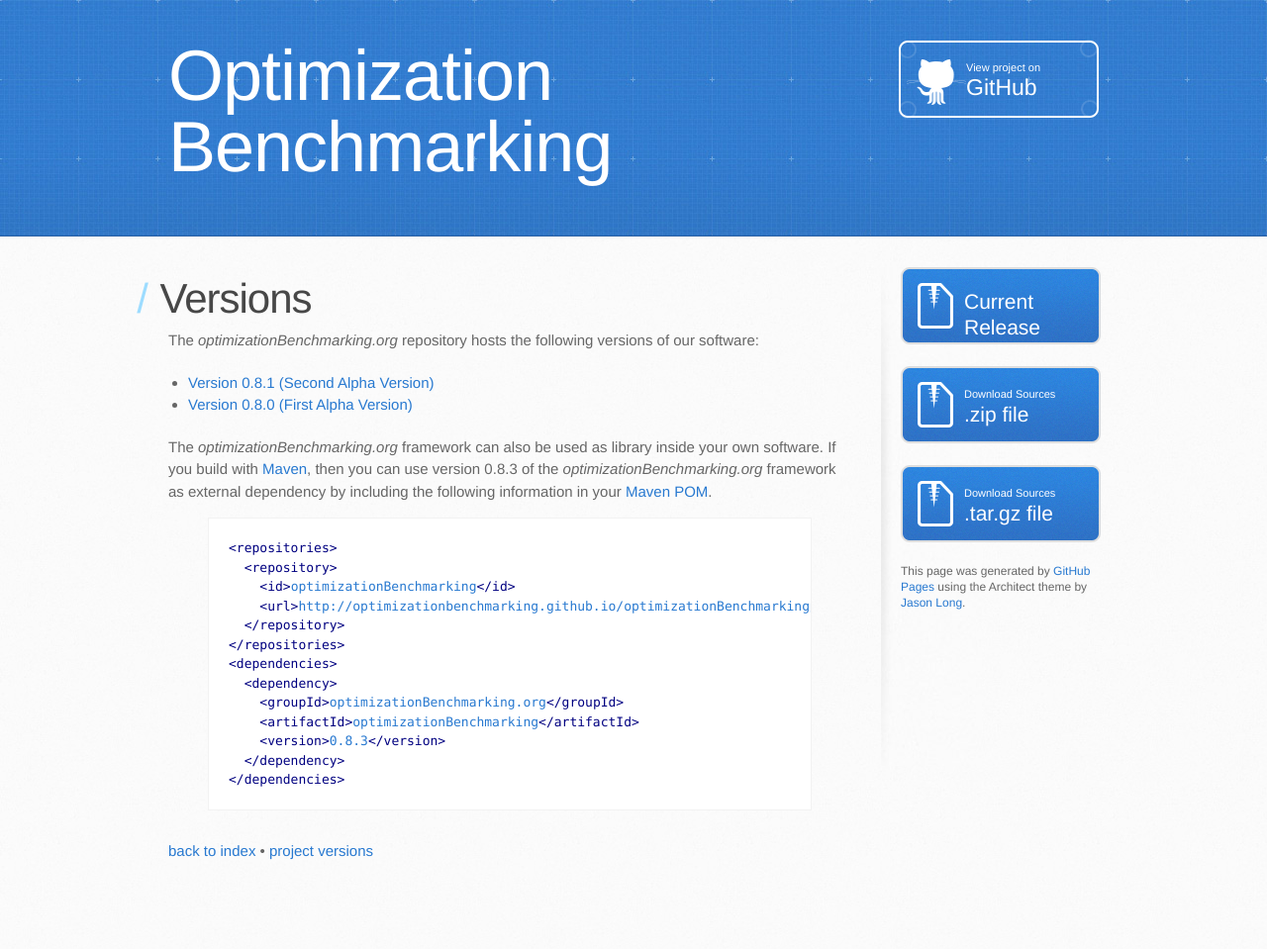
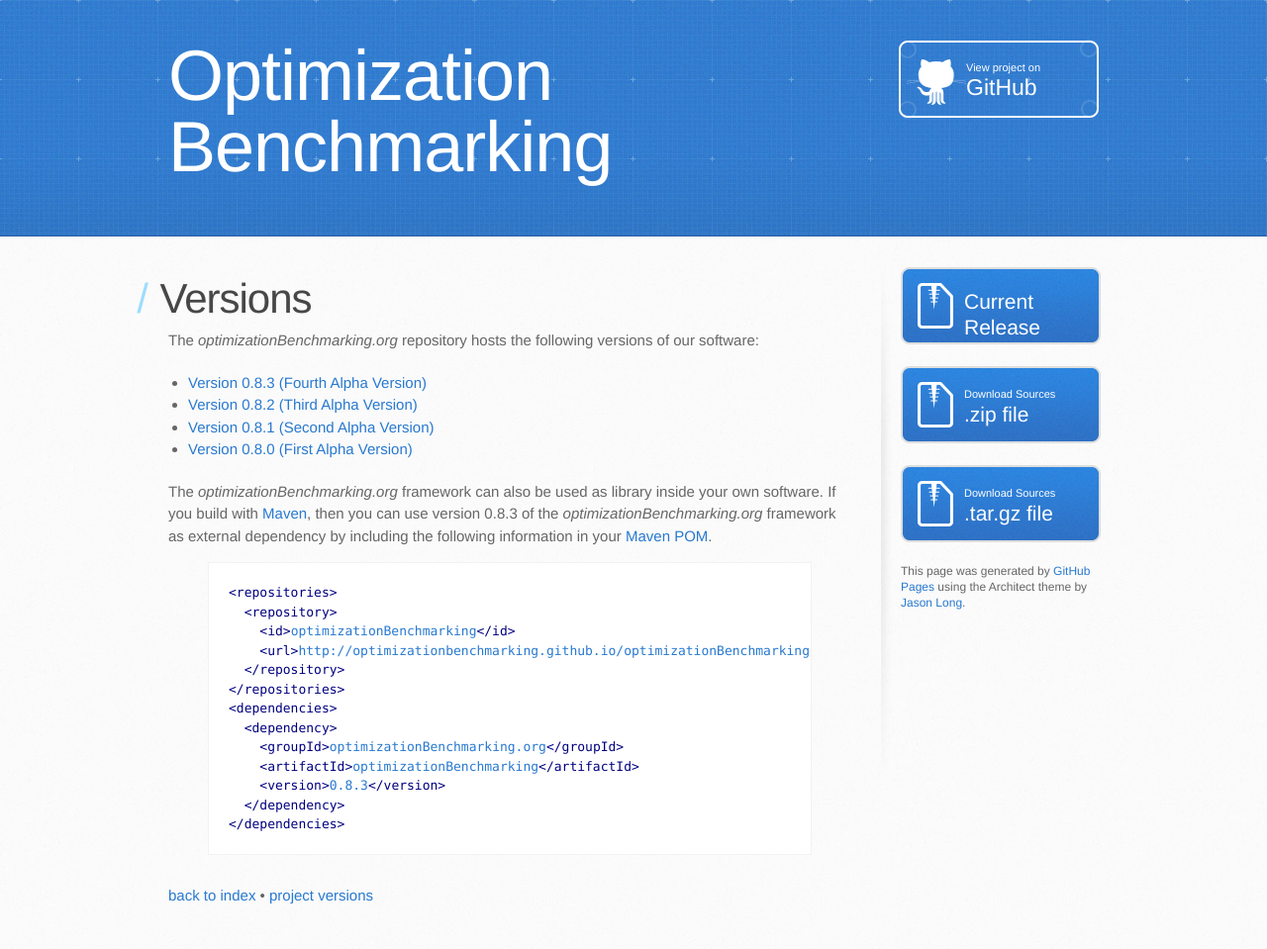
Before and after one commit to optimizationBenchmarking/optimizationBenchmarking, a Jekyll site: the page built from repo/index.md, in a window 1280 px wide. Shown: the whole page at 99% size. Built offline with Jekyll 4.4.1, drawn with Linux system fonts in a browser that asks for light colours; Markdown is read by kramdown in place of the engine named in the settings; before the commit the page ends 914 px from its top, so only the background shows below that.

Commit message:
Added Versions to Repository Layout

```diff
--- a/_layouts/outerRepo.html
+++ b/_layouts/outerRepo.html
@@ -6,6 +6,8 @@ layout: repo
 <p>The <em>optimizationBenchmarking.org</em> repository hosts the following versions of our software:</p>
 
 <ul>
+<li><a href="{{ site.baseurl }}/repo/optimizationBenchmarking/org/optimizationBenchmarking/0.8.1/index.html">Version 0.8.3 (Fourth Alpha Version)</a></li>
+<li><a href="{{ site.baseurl }}/repo/optimizationBenchmarking/org/optimizationBenchmarking/0.8.1/index.html">Version 0.8.2 (Third  Alpha Version)</a></li>
 <li><a href="{{ site.baseurl }}/repo/optimizationBenchmarking/org/optimizationBenchmarking/0.8.1/index.html">Version 0.8.1 (Second Alpha Version)</a></li>
 <li><a href="{{ site.baseurl }}/repo/optimizationBenchmarking/org/optimizationBenchmarking/0.8.0/index.html">Version 0.8.0 (First Alpha Version)</a></li>
 </ul>{{ content }}
```
